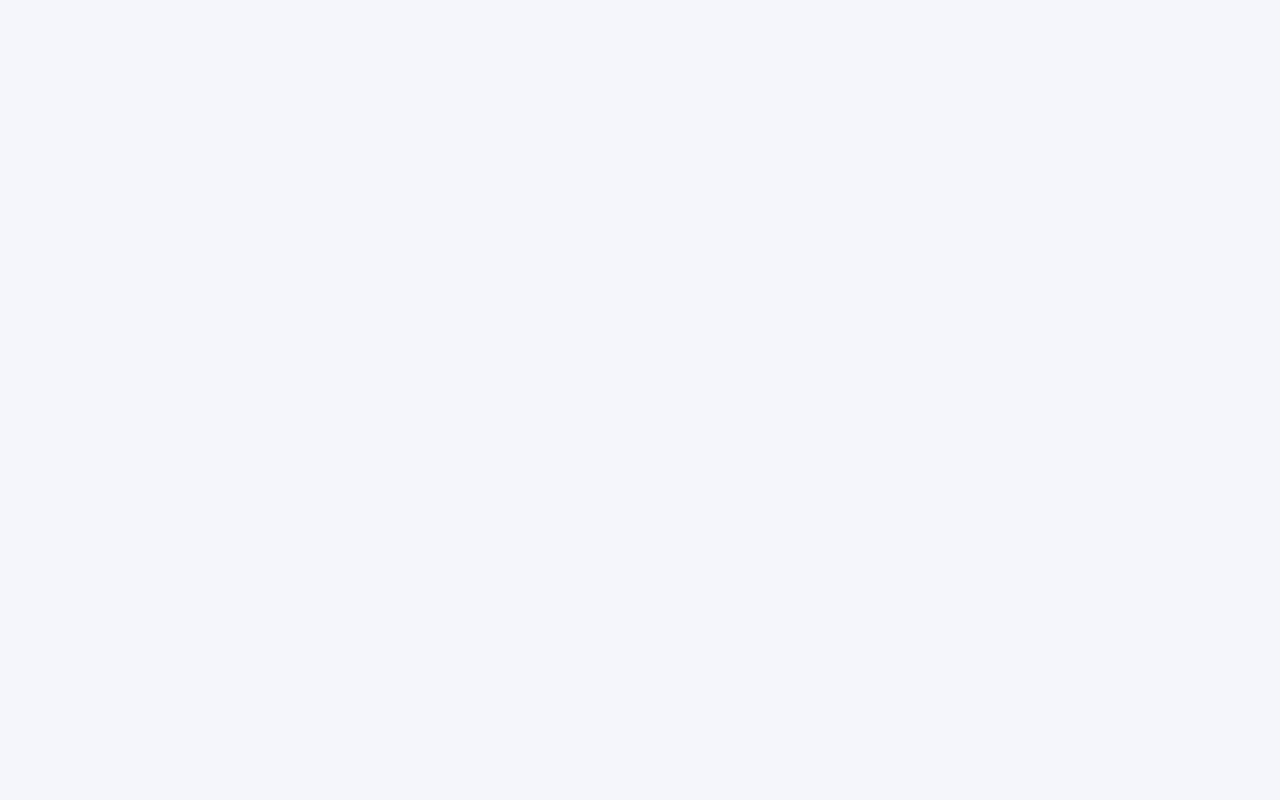
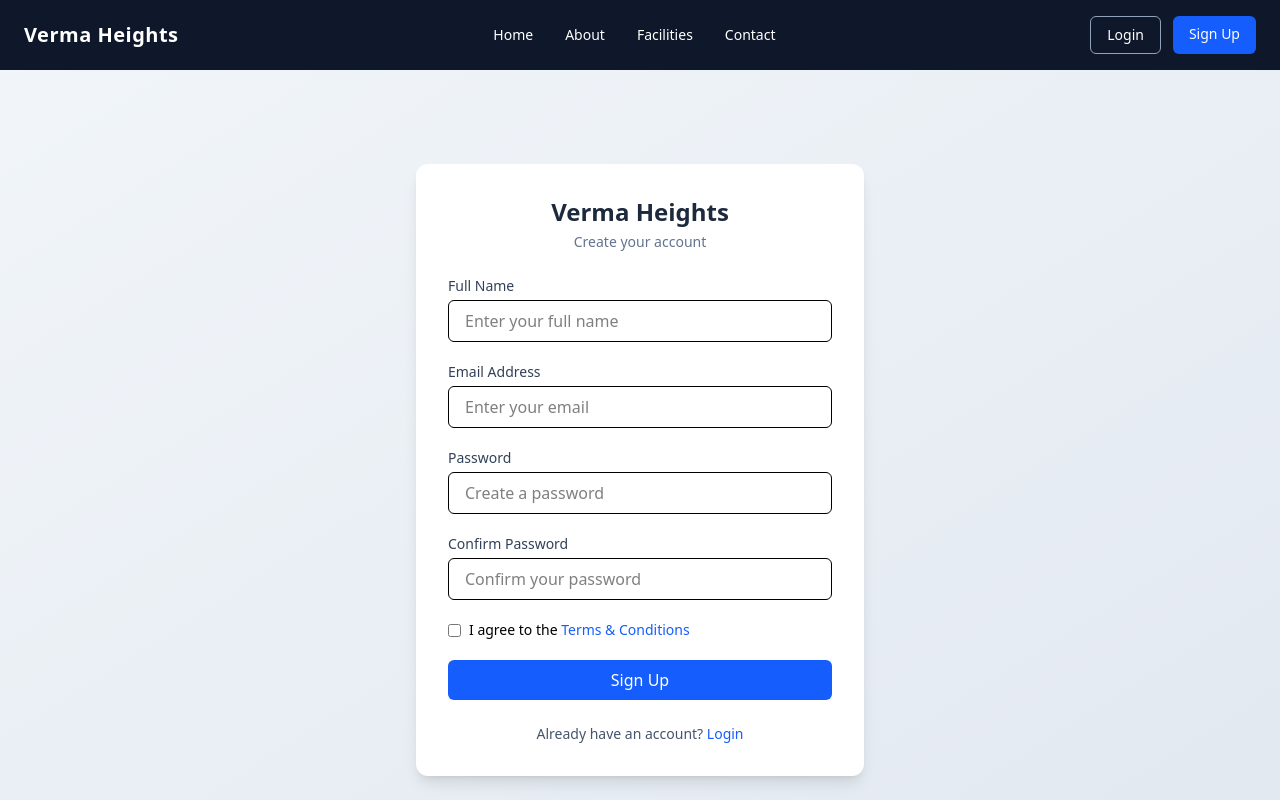
Before and after one commit to saqibmohd9467-ops/hostel-management, a React app in the folder frontend/: page /signup in a window 1280 px wide. Before the commit this address had no page. Shown: the top 800 px of the page. Built offline with nearby package versions, Linux system fonts and the light colour scheme; the HTML template or start-up script is replaced by a standard one.

Commit message:
added login signup links

```diff
--- a/frontend/src/components/Header.jsx
+++ b/frontend/src/components/Header.jsx
@@ -1,10 +1,11 @@
 import React from 'react'
 import Login from '../public/login'
+import { Link } from 'react-router-dom'
 
 const Header = () => {
-  return (
-    <div>
-        <header className="bg-slate-900 text-white">
+    return (
+        <div>
+            <header className="bg-slate-900 text-white">
                 <div className="max-w-7xl mx-auto px-6 py-4 flex items-center justify-between">
 
                     {/* Logo */}
@@ -22,17 +23,18 @@
 
                     {/* Auth Buttons */}
                     <div className="flex space-x-3">
-                        <button className="px-4 py-2 text-sm rounded-md border border-slate-400 hover:bg-slate-800">
+                        <Link to="/login" className="px-4 py-2 text-sm rounded-md border border-slate-400 hover:bg-slate-800">
                             Login
-                        </button>
-                        <button className="px-4 py-2 text-sm rounded-md bg-blue-600 hover:bg-blue-700">
+                        </Link>
+                        <Link to="/signup" className="px-4 py-2 text-sm rounded-md bg-blue-600 hover:bg-blue-700">
                             Sign Up
-                        </button>
+                        </Link>
                     </div>
                 </div>
-            </header>
-    </div>
-  )
+
+            </header >
+        </div >
+    )
 }
 
 export default Header
--- a/frontend/src/main.jsx
+++ b/frontend/src/main.jsx
@@ -11,18 +11,20 @@
 import Roomtype from './admin/Roomstype.jsx'
 import Home from './public/Home.jsx'
 import Login from './public/login.jsx'
+import Signup from './public/Signup.jsx'
 
 createRoot(document.getElementById('root')).render(
   <StrictMode>
-  <BrowserRouter>
-  <Routes>
-     <Route path="/" element={<Home/>}/>
-     <Route path="/login" element={<Login />} />
-     <Route path="/dashboard" element={<Dashboard/>}/>
-     <Route path="/rentrooms" element={<Rentroom/>}/>
-     <Route path="/rooms" element={<Rooms/>}/>
-     <Route path="/roomstypes" element={<Roomtype/>}/>
-  </Routes>
-  </BrowserRouter>
+    <BrowserRouter>
+      <Routes>
+        <Route path="/" element={<Home />} />
+        <Route path="/login" element={<Login />} />
+        <Route path="/signup" element={<Signup/>} />
+        <Route path="/dashboard" element={<Dashboard />} />
+        <Route path="/rentrooms" element={<Rentroom />} />
+        <Route path="/rooms" element={<Rooms />} />
+        <Route path="/roomstypes" element={<Roomtype />} />
+      </Routes>
+    </BrowserRouter>
   </StrictMode>
 )
--- /dev/null
+++ b/frontend/src/public/Signup.jsx
@@ -0,0 +1,109 @@
+import React from 'react'
+import { Link } from 'react-router-dom'
+import Footer from '../components/Footer'
+import Header from '../components/Header'
+
+const Signup = () => {
+    return (
+        <>
+            <Header />
+            <div className="min-h-screen bg-gradient-to-br from-slate-100 to-slate-200 flex items-center justify-center px-4">
+
+                <div className="w-full max-w-md bg-white rounded-xl shadow-lg p-8">
+
+                    {/* Logo / Title */}
+                    <div className="text-center mb-6">
+                        <h1 className="text-2xl font-bold text-slate-800">
+                            Verma Heights
+                        </h1>
+                        <p className="text-sm text-slate-500 mt-1">
+                            Create your account
+                        </p>
+                    </div>
+
+                    {/* Signup Form */}
+                    <form className="space-y-5">
+
+                        {/* Full Name */}
+                        <div>
+                            <label className="block text-sm font-medium text-slate-700">
+                                Full Name
+                            </label>
+                            <input
+                                type="text"
+                                placeholder="Enter your full name"
+                                className="mt-1 w-full px-4 py-2 border rounded-md focus:ring-2 focus:ring-blue-500 focus:outline-none"
+                            />
+                        </div>
+
+                        {/* Email */}
+                        <div>
+                            <label className="block text-sm font-medium text-slate-700">
+                                Email Address
+                            </label>
+                            <input
+                                type="email"
+                                placeholder="Enter your email"
+                                className="mt-1 w-full px-4 py-2 border rounded-md focus:ring-2 focus:ring-blue-500 focus:outline-none"
+                            />
+                        </div>
+
+                        {/* Password */}
+                        <div>
+                            <label className="block text-sm font-medium text-slate-700">
+                                Password
+                            </label>
+                            <input
+                                type="password"
+                                placeholder="Create a password"
+                                className="mt-1 w-full px-4 py-2 border rounded-md focus:ring-2 focus:ring-blue-500 focus:outline-none"
+                            />
+                        </div>
+
+                        {/* Confirm Password */}
+                        <div>
+                            <label className="block text-sm font-medium text-slate-700">
+                                Confirm Password
+                            </label>
+                            <input
+                                type="password"
+                                placeholder="Confirm your password"
+                                className="mt-1 w-full px-4 py-2 border rounded-md focus:ring-2 focus:ring-blue-500 focus:outline-none"
+                            />
+                        </div>
+
+                        {/* Terms */}
+                        <div className="flex items-center space-x-2 text-sm">
+                            <input type="checkbox" className="rounded" />
+                            <span>
+                                I agree to the{" "}
+                                <a href="#" className="text-blue-600 hover:underline">
+                                    Terms & Conditions
+                                </a>
+                            </span>
+                        </div>
+
+                        {/* Signup Button */}
+                        <button
+                            type="submit"
+                            className="w-full py-2 bg-blue-600 text-white rounded-md font-medium hover:bg-blue-700 transition"
+                        >
+                            Sign Up
+                        </button>
+                    </form>
+
+                    {/* Login Redirect */}
+                    <p className="text-center text-sm text-slate-600 mt-6">
+                        Already have an account?{" "}
+                        <Link to="/login" className="text-blue-600 font-medium hover:underline">
+                            Login
+                        </Link>
+                    </p>
+                </div>
+            </div>
+            <Footer />>
+        </>
+    )
+}
+
+export default Signup
--- a/frontend/src/public/login.jsx
+++ b/frontend/src/public/login.jsx
@@ -1,8 +1,12 @@
 import React from 'react'
+import { Link } from 'react-router-dom'
+import Header from '../components/Header'
+import Footer from '../components/Footer'
 
 const Login = () => {
   return (
     <>
+      <Header />
       <div className="min-h-screen bg-gradient-to-br from-slate-100 to-slate-200 flex items-center justify-center px-4">
 
         <div className="w-full max-w-md bg-white rounded-xl shadow-lg p-8">
@@ -67,12 +71,13 @@
           {/* Signup Redirect */}
           <p className="text-center text-sm text-slate-600 mt-6">
             Don’t have an account?{" "}
-          <a href="#" className="text-blue-600 font-medium hover:underline">
+            <Link to="/signup" className="text-blue-600 font-medium hover:underline">
               Sign up
-          </a>
+            </Link>
           </p>
         </div>
       </div>
+      <Footer />
 
     </>
   )
```
Lines whose indentation alone changed are shown as unchanged.
